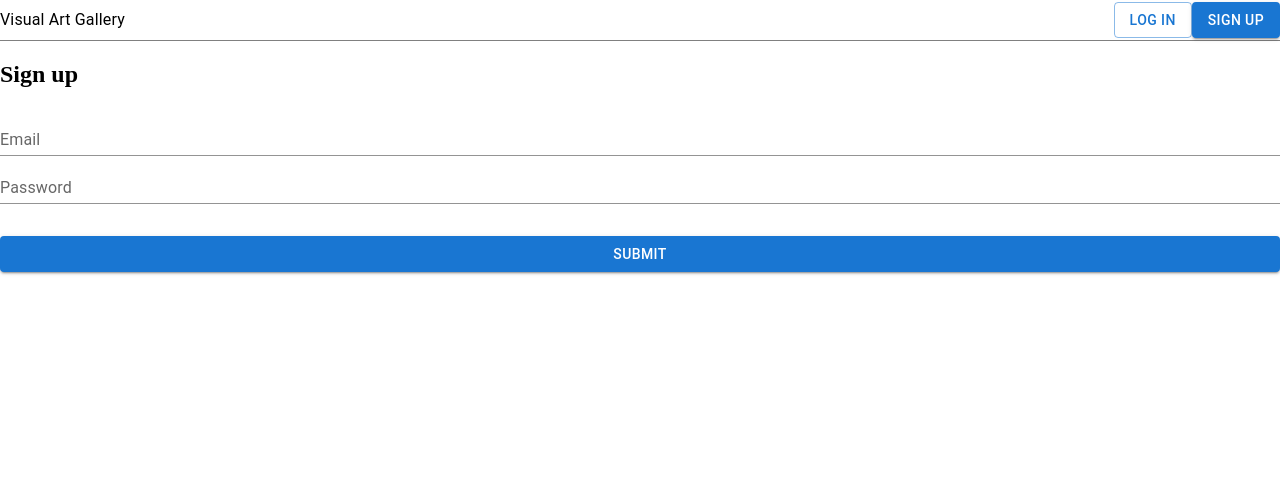
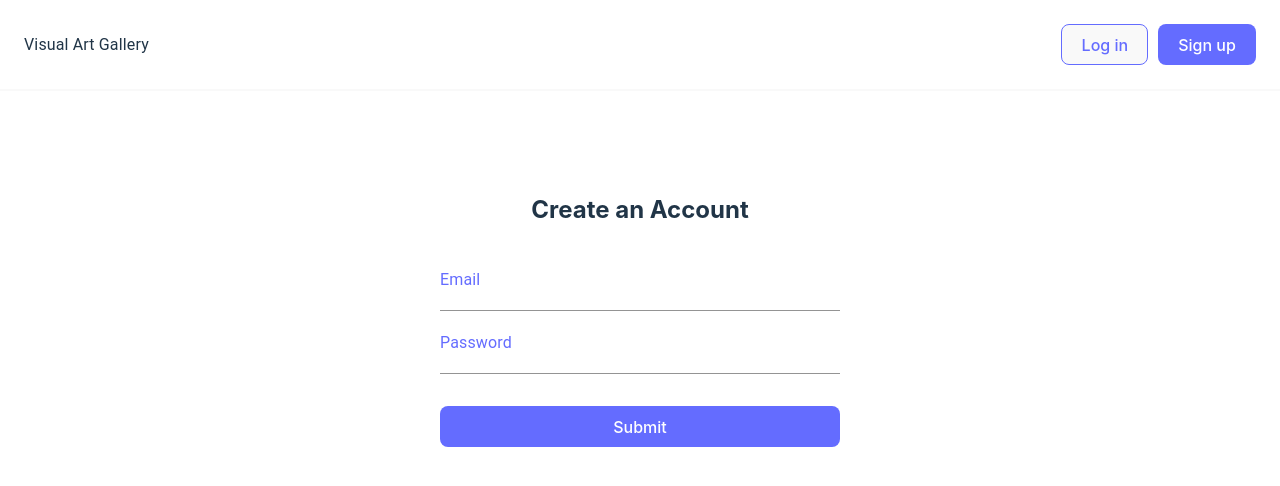
Before and after one commit to mamarmar/virtual_art_gallery, a React (Vite) app: page /signup in a window 1280 px wide. Shown: the top 486 px of the page. Built offline with nearby package versions, Linux system fonts and the light colour scheme.

Commit message:
styling started

```diff
--- a/src/App.jsx
+++ b/src/App.jsx
@@ -1,6 +1,6 @@
 import { RouterProvider } from "react-router-dom";
 import { router } from "./router.jsx";
-// import "./App.css";
+import "./App.css";
 
 function App() {
   return (
--- a/src/components/elements/Input.jsx
+++ b/src/components/elements/Input.jsx
@@ -11,80 +11,34 @@ import { Eye, EyeOff, XCircle } from "feather-icons";
 import { Controller, get } from "react-hook-form";
 import _ from "lodash";
 
-const rootStyles = {
-  backgroundColor: "white",
-};
 
 const inputLabelStyles = {
-  fontSize: "14px",
-  lineHeight: "18px",
-  fontFamily: "Inter",
-  color: "#55535A",
-  paddingBottom: "3px",
-  "& .MuiFormLabel-asterisk": {
-    color: "##5E54FF",
+color: "#646cff",
+  "&.Mui-focused": {
+    color: "#646cff",
   },
 };
 
 const rootInputStyles = {
-  disableUnderline: true,
-  "&:hover": {
-    backgroundColor: "#F3F4FF",
-    borderBottom: "2px solid #C8CEFF",
-  },
-
-  "&:focus": {
-    background: "#F3F4FF",
-    color: "#2B2A2E",
-    borderBottom: "2px solid #5E54FF",
-  },
-  "&:before": {
-    content: "none",
-  },
 
   "&:after": {
-    borderBottom: "2px solid #5E54FF",
+    borderBottom: "2px solid #646cff",
   },
 
   "&.Mui-focused": {
-    borderBottom: "none",
-    backgroundColor: "#F3F4FF",
-  },
-
-  "&.Mui-error": {
-    backgroundColor: "#FFDFDA",
-    borderBottom: "1px solid red",
+    backgroundColor: "#f9f9f9",
   },
 };
 
 const inputStyles = {
-  fontFamily: "Inter",
-  fontSize: "16px",
-  lineHeight: "24px",
-  fontWeight: 400,
-  color: "#000000",
-  padding: "13px 8px",
-  border: "none",
+  padding: "12px 6px",
   "&:hover": {
     cursor: "pointer",
   },
   "&:disabled": {
     cursor: "not-allowed",
   },
-  "&[type=number]": {
-    "-moz-appearance": "textfield",
-  },
-  "&::-webkit-outer-spin-button": {
-    "-webkit-appearance": "none",
-    margin: 0,
-  },
-  "&::-webkit-inner-spin-button": {
-    "-webkit-appearance": "none",
-    margin: 0,
-  },
-  "&::placeholder": {
-    color: "#6A6870",
-  },
+
 };
 
 const Input = ({
@@ -108,7 +62,6 @@ const Input = ({
   ...props
 }) => {
   const [showPassword, setShowPassword] = useState(false);
-  const [hover, setHover] = useState(false);
 
   const handleShowPassword = () => {
     setShowPassword(!showPassword);
@@ -177,8 +130,6 @@ const Input = ({
         }) => (
           <TextField
             type={type === "password" && showPassword ? "text" : type}
-            onMouseOver={() => setHover(true)}
-            onMouseLeave={() => setHover(false)}
             onChange={onChange}
             value={value || ""}
             placeholder={placeholder}
@@ -197,24 +148,24 @@ const Input = ({
               // ...rootStyles,
               // ...customRootStyles,
             }}
-            // InputLabelProps={{
-            //   sx: {
-            //     ...inputLabelStyles,
-            //   },
-            // }}
+            InputLabelProps={{
+              sx: {
+                ...inputLabelStyles,
+              },
+            }}
             InputProps={{
               // endAdornment: getEndAdornment(),
-              // sx: {
-              //   ...rootInputStyles,
-              //   ...customRootInputStyles,
-              // },
+              sx: {
+                ...rootInputStyles,
+                ...customRootInputStyles,
+              },
             }}
-            // inputProps={{
-            //   sx: {
-            //     ...inputStyles,
-            //     ...customInputStyles,
-            //   },
-            // }}
+            inputProps={{
+              sx: {
+                ...inputStyles,
+                ...customInputStyles,
+              },
+            }}
 
             {...props}
           />
--- a/src/components/modules/NavigationBar.jsx
+++ b/src/components/modules/NavigationBar.jsx
@@ -1,14 +1,32 @@
 import { useState } from "react";
 import Box from "@mui/material/Box";
-import IconButton from "@mui/material/IconButton";
-import Typography from "@mui/material/Typography";
-import Menu from "@mui/material/Menu";
-import MenuItem from "@mui/material/MenuItem";
+import {
+  IconButton,
+  Button,
+  Typography,
+  Menu,
+  MenuItem,
+  AppBar,
+  Stack
+} from "@mui/material";
 import { AccountCircle } from "@mui/icons-material";
-import { Button } from "@mui/material";
 import { useNavigate } from "react-router-dom";
 import { useStore } from "../../store/index";
 import { supabase } from "../../supabaseClient";
+
+const containerStyle = {
+  position: "fixed",
+  top: 0,
+  right: 0,
+  left: 0,
+  display: "flex",
+  justifyContent: "space-between",
+  alignItems:"center",
+  borderBottom: "2.5px solid #F9F9F9",
+  padding: "24px",
+  backgroundColor: "white",
+  zIndex:"100",
+};
 
 const NavigationBar = () => {
   const [anchorElUser, setAnchorElUser] = useState(null);
@@ -55,27 +73,24 @@ const NavigationBar = () => {
   };
 
   return (
-    <Box
-      sx={{
-        height: "40px",
-        borderBottom: "1px solid grey",
-        display: "flex",
-        justifyContent: "space-between",
-        alignItems: "center",
-      }}
-    >
+    <Box sx={containerStyle}>
       <Typography>Visual Art Gallery</Typography>
 
-      <Box sx={{ flexGrow: 0 }}>
       {!isUser && (
-          <Box sx={{ display: "flex" }}>
-            <Button variant="outlined" onClick={() => navigate("/login")}>
+        <Stack direction="row" spacing="0.6rem">
+            <button className="secondary" onClick={() => navigate("/login")}>
             Log in
-            </Button>
-            <Button variant="contained" onClick={() => navigate("/signup")}>
+            </button>
+            <button className="primary" onClick={() => navigate("/signup")}>
             Sign up
-            </Button>
-          </Box>
+            </button>
+          {/* <Button variant="outlined" onClick={() => navigate("/login")}>
+            Log in
+          </Button> */}
+          {/* <Button variant="contained" onClick={() => navigate("/signup")}>
+            Sign up
+          </Button> */}
+        </Stack>
       )}
       {isUser && (
         <IconButton onClick={handleOpenUserMenu} sx={{ p: 0 }}>
@@ -105,7 +120,6 @@ const NavigationBar = () => {
         ))}
       </Menu>
     </Box>
-    </Box>
   );
 };
 export default NavigationBar;
--- a/src/components/pages/HomePage.jsx
+++ b/src/components/pages/HomePage.jsx
@@ -1,5 +1,5 @@
 import { useEffect } from "react";
-import { Typography, CircularProgress } from "@mui/material";
+import { Typography, CircularProgress, Box } from "@mui/material";
 import NavigationBar from "../modules/NavigationBar";
 import Search from "../modules/Search";
 import ArtworksGrid from "../modules/ArtworksGrid";
@@ -25,6 +25,7 @@ const HomePage = () => {
   return (
     <>
       <NavigationBar />
+      <Box marginTop="50px">
         Homepage
         <Search />
         {!artworks.length && !isLoading && (
@@ -32,6 +33,7 @@ const HomePage = () => {
         )}
         {!artworks.length && isLoading && <CircularProgress />}
         {artworks.length && !isLoading && <ArtworksGrid artworks={artworks} />}
+      </Box>
     </>
   );
 };
--- a/src/components/pages/LoginPage.jsx
+++ b/src/components/pages/LoginPage.jsx
@@ -2,11 +2,17 @@ import { useState, useEffect } from "react";
 import { useForm } from "react-hook-form";
 import { useNavigate } from "react-router-dom";
 import Input from "../elements/Input";
+import { Box } from "@mui/material";
 import { LoadingButton } from "@mui/lab";
 import { supabase } from "../../supabaseClient";
 import NavigationBar from "../modules/NavigationBar";
 import { useStore } from "../../store/index";
 import { getCollection } from "../../utils/apiUtils";
+
+const containerStyle = {
+  minWidth: "400px",
+  marginTop: "10em",
+};
 
 const LoginPage = () => {
   const [errorMessage, setErrorMessage] = useState("");
@@ -63,11 +69,11 @@ const LoginPage = () => {
   return (
     <>
       <NavigationBar />
-      <h2>Log in</h2>
-      {/* <div> */}
+      <Box sx={containerStyle}>
+        <h2>Welcome Back</h2>
         <form
           onSubmit={handleSubmit(logIn)}
-        style={{ display: "flex", flexDirection: "column", minWidth: 300 }}
+          style={{ display: "flex", flexDirection: "column" }}
         >
           <Input
             name="email"
@@ -84,16 +90,23 @@ const LoginPage = () => {
             control={control}
           />
           <p>{errorMessage}</p>
-        <LoadingButton
+          <button
+            type="submit"
+            className={`primary ${isSubmitting ? "button--loading" : ""}`}
+            disabled={isSubmitting}
+          >
+            Submit
+          </button>
+          {/* <LoadingButton
             color="secondary"
             variant="contained"
             type="submit"
             loading={isSubmitting}
           >
             Submit
-        </LoadingButton>
+          </LoadingButton> */}
         </form>
-      {/* </div> */}
+      </Box>
     </>
   );
 };
--- a/src/components/pages/SignUpPage.jsx
+++ b/src/components/pages/SignUpPage.jsx
@@ -2,11 +2,17 @@ import { useState, useEffect } from "react";
 import { useForm } from "react-hook-form";
 import { useNavigate } from "react-router-dom";
 import Input from "../elements/Input";
+import { Box } from "@mui/material";
 import { LoadingButton } from "@mui/lab";
 import { supabase } from "../../supabaseClient";
 import NavigationBar from "../modules/NavigationBar";
 import { useStore } from "../../store/index";
 import { createEmptyCollection, getCollection } from "../../utils/apiUtils";
+
+const containerStyle = {
+  minWidth: "400px",
+  marginTop: "10em",
+};
 
 const SignUpPage = () => {
   const [errorMessage, setErrorMessage] = useState("");
@@ -61,11 +67,12 @@ const SignUpPage = () => {
   return (
     <>
       <NavigationBar />
-      <h2>Sign up</h2>
-      {/* <div> */}
+      <Box sx={containerStyle}>
+        <h2>Create an Account</h2>
+
         <form
           onSubmit={handleSubmit(signUp)}
-        style={{ display: "flex", flexDirection: "column", minWidth: 300 }}
+          style={{ display: "flex", flexDirection: "column" }}
         >
           <Input
             name="email"
@@ -82,16 +89,23 @@ const SignUpPage = () => {
             control={control}
           />
           <p>{errorMessage}</p>
-        <LoadingButton
+          {/* <LoadingButton
           color="primary"
           variant="contained"
           type="submit"
           loading={isSubmitting}
         >
           Submit
-        </LoadingButton>
+        </LoadingButton> */}
+          <button
+            type="submit"
+            className={`primary ${isSubmitting ? "button--loading" : ""}`}
+            disabled={isSubmitting}
+          >
+            Submit
+          </button>
         </form>
-      {/* </div> */}
+      </Box>
     </>
   );
 };
--- a/src/index.css
+++ b/src/index.css
@@ -1,4 +1,4 @@
-/* :root {
+:root {
   font-family: Inter, system-ui, Avenir, Helvetica, Arial, sans-serif;
   line-height: 1.5;
   font-weight: 400;
@@ -20,38 +20,68 @@ a {
 }
 a:hover {
   color: #535bf2;
-} */
+}
 
 body {
   margin: 0;
-  /* display: flex;
-  place-items: center;
+  display: flex;
+  /* place-items: center; */
   min-width: 320px;
-  min-height: 100vh; */
+  min-height: 100vh;
 }
 
-/* h1 {
+h1 {
   font-size: 3.2em;
   line-height: 1.1;
 }
 
 button {
+  position: "relative";
+  display: "flex";
   border-radius: 8px;
   border: 1px solid transparent;
   padding: 0.6em 1.2em;
   font-size: 1em;
   font-weight: 500;
   font-family: inherit;
-  background-color: #1a1a1a;
   cursor: pointer;
   transition: border-color 0.25s;
 }
+
+button.primary {
+  background-color: #646cff;
+  color: white;
+}
+button.secondary {
+  border-color: #646cff;
+  color: #646cff;
+  background-color: #f9f9f9;
+}
+.button--loading::after {
+  content: "";
+  position: absolute;
+  width: 16px;
+  height: 16px;
+  margin: auto;
+  margin-left: 1em;
+  border: 4px solid transparent;
+  border-top-color: #ffffff;
+  border-radius: 50%;
+  animation: button-loading-spinner 1s ease infinite;
+}
+
 button:hover {
-  border-color: #646cff;
+  font-weight: 600;
 }
 button:focus,
 button:focus-visible {
   outline: 4px auto -webkit-focus-ring-color;
+}
+
+button:disabled {
+  background-color: #E0E0E0;
+  cursor: not-allowed;
+  color: grey;
 }
 
 @media (prefers-color-scheme: light) {
@@ -62,7 +92,14 @@ button:focus-visible {
   a:hover {
     color: #747bff;
   }
-  button {
-    background-color: #f9f9f9;
+}
+
+@keyframes button-loading-spinner {
+  from {
+    transform: rotate(0turn);
   }
-} */
+
+  to {
+    transform: rotate(1turn);
+  }
+}
```
Lines whose indentation alone changed are shown as unchanged.
